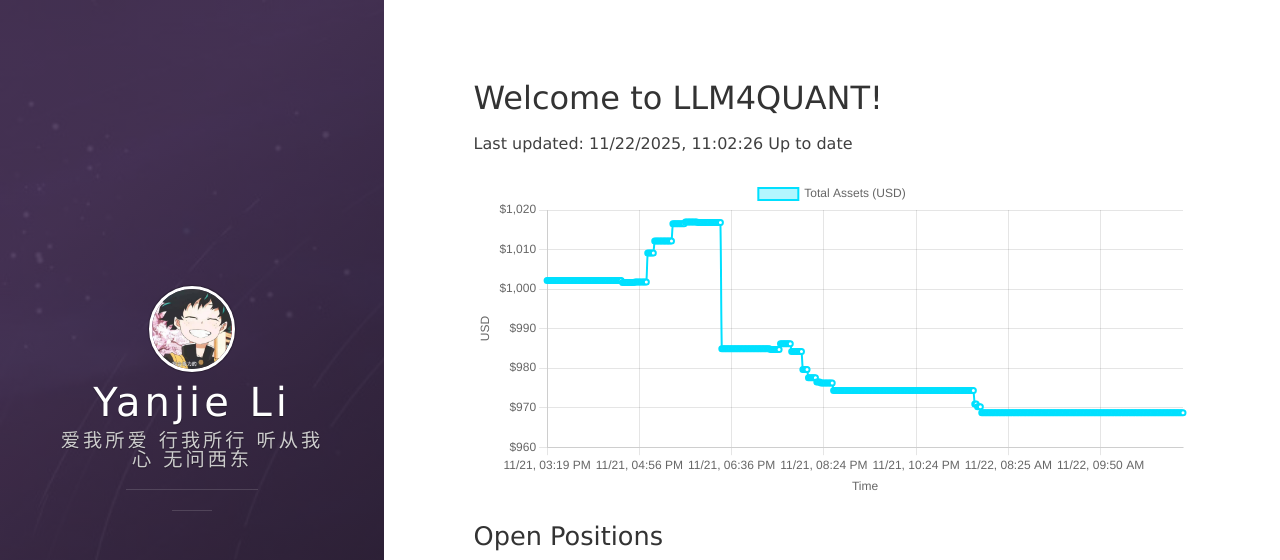
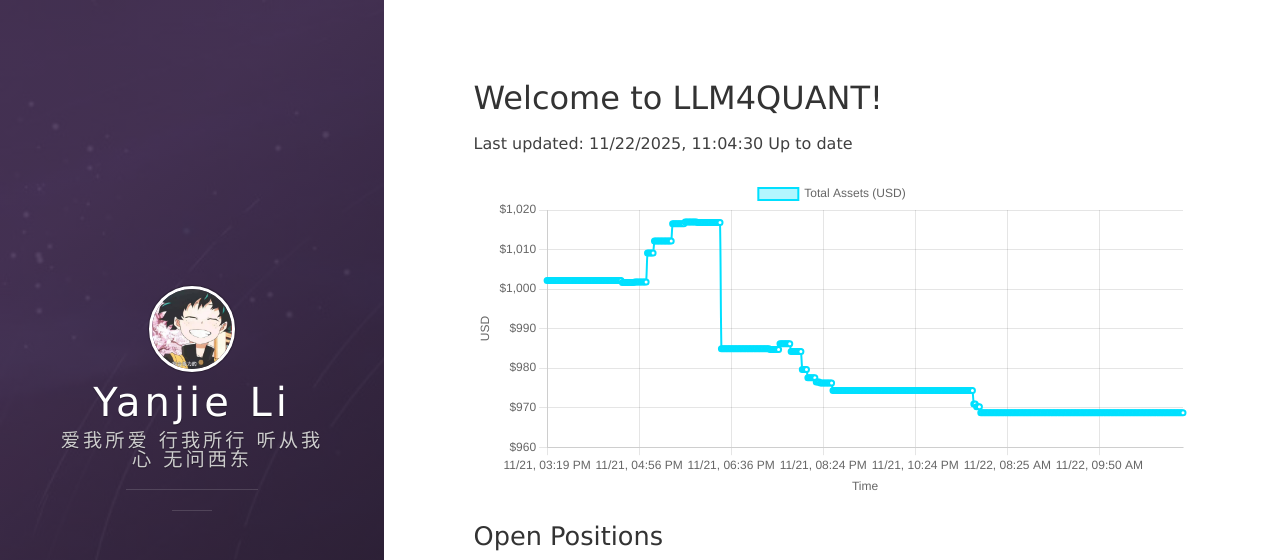
Before and after one commit to leeyegy/leeyegy.github.io, a Jekyll site: the page built from live-trading.html, in a window 1280 px wide and 1026 px high. Shown: the top 560 px of the window. Built offline with Jekyll 4.4.1, drawn with Linux system fonts in a browser that asks for light colours; nearby versions of some CDN libraries.

Commit message:
AccountMonitor: update balance history 2025-11-22T19:04:30+08:00

```diff
--- a/assets/data/binance/balance-history.json
+++ b/assets/data/binance/balance-history.json
@@ -1,5 +1,5 @@
 {
-  "generatedAt": "2025-11-22T19:02:26+08:00",
+  "generatedAt": "2025-11-22T19:04:30+08:00",
   "asset": "total_usd_value",
   "history": [
     {
@@ -1824,6 +1824,10 @@
     },
     {
       "timestamp": "2025-11-22T19:02:26+08:00",
+      "totalUsd": 968.69074819
+    },
+    {
+      "timestamp": "2025-11-22T19:04:30+08:00",
       "totalUsd": 968.69074819
     }
   ]
```
